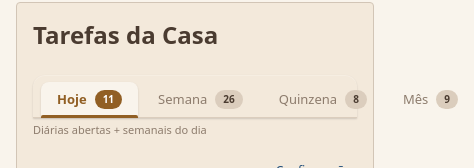
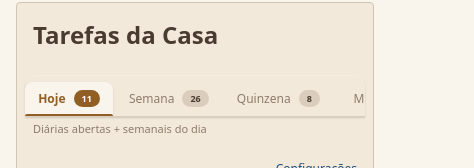
Before and after one commit to Mr-Kuro/casa-ciclica, a React (Vite) app: page / in a window 390 px wide. Shown: the part 457-625 px from the top of the page, 474 px wide, since content can reach past the window. Built offline with nearby package versions, Linux system fonts and the light colour scheme; no server answers.

Commit message:
feat: enhance tab component with auto-scroll functionality and responsive design

```diff
--- a/src/styles/index.css
+++ b/src/styles/index.css
@@ -453,6 +453,23 @@ body {
     border-radius: 0.75rem 0.75rem 0 0;
     box-shadow: inset 0 1px 0 0 rgba(255, 255, 255, 0.2),
       0 1px 2px rgba(0, 0, 0, 0.15);
+    /* Responsive behavior */
+    flex-wrap: nowrap; /* default: single row */
+    overflow-x: auto; /* allow horizontal scroll on small screens */
+    overflow-y: hidden; /* hide any accidental vertical scrollbar */
+    -webkit-overflow-scrolling: touch;
+    scroll-snap-type: x proximity;
+    scroll-behavior: smooth; /* smooth scroll for auto-focus */
+  }
+  .tabs::-webkit-scrollbar {
+    height: 6px;
+  }
+  .tabs::-webkit-scrollbar-track {
+    background: transparent;
+  }
+  .tabs::-webkit-scrollbar-thumb {
+    background: var(--cc-border);
+    border-radius: 9999px;
   }
   .tab {
     position: relative;
@@ -468,6 +485,8 @@ body {
     cursor: pointer;
     border-radius: 0.5rem 0.5rem 0 0;
     transition: background-color 0.2s, color 0.2s;
+    scroll-snap-align: start;
+    flex: 0 0 auto; /* base: size to content for horizontal scroll */
   }
   .tab:hover:not([aria-selected="true"]) {
     color: var(--cc-text);
@@ -505,6 +524,46 @@ body {
   .tab[aria-selected="true"] .tab-badge {
     background: var(--cc-primary);
     color: #fff;
+  }
+  /* Mobile (<640px): tighter horizontal scroll, hide scrollbar, ensure touch targets */
+  @media (max-width: 639px) {
+    .tabs {
+      margin: 0 -0.5rem; /* stretch to screen edges */
+      padding-left: 0.75rem;
+      padding-right: 0.75rem;
+      scrollbar-width: thin; /* Firefox: show but slim */
+    }
+    .tab {
+      min-width: 88px; /* minimum touch width */
+      font-size: 0.75rem;
+      padding: 0.5rem 0.75rem;
+    }
+    .tab-badge {
+      font-size: 0.5625rem; /* slightly smaller */
+    }
+  }
+  /* Tablet (640px–1023px): allow wrapping into two lines if needed */
+  @media (min-width: 640px) and (max-width: 1023px) {
+    .tabs {
+      flex-wrap: wrap;
+      overflow: visible; /* no scroll */
+      justify-content: flex-start;
+      row-gap: 0.35rem;
+    }
+    .tab {
+      flex: 1 1 calc(25% - 0.25rem); /* approximate equal distribution */
+      min-width: 120px;
+    }
+  }
+  /* Desktop (>=1024px): single line, centered optional */
+  @media (min-width: 1024px) {
+    .tabs {
+      flex-wrap: nowrap;
+      overflow: visible;
+    }
+    .tab {
+      flex: 0 0 auto;
+    }
   }
   /* Skeleton loading component */
   .skeleton {
--- a/src/views/components/Filters.tsx
+++ b/src/views/components/Filters.tsx
@@ -1,4 +1,4 @@
-import React from "react";
+import React, { useEffect, useRef } from "react";
 import { LABELS } from "../../constants/strings";
 
 interface Props {
@@ -23,9 +23,33 @@ export const Filters: React.FC<Props> = ({ value, onChange, counts }) => {
     { v: "MES", label: "Mês", hint: "Mensais pendentes" },
   ];
 
+  // Refs para auto-scroll
+  const containerRef = useRef<HTMLDivElement | null>(null);
+  const tabRefs = useRef<Record<string, HTMLButtonElement | null>>({});
+
+  useEffect(() => {
+    const container = containerRef.current;
+    const btn = tabRefs.current[value];
+    if (!container || !btn) return;
+
+    // Se não há overflow horizontal, não fazer scroll
+    if (container.scrollWidth <= container.clientWidth) return;
+
+    const left = btn.offsetLeft;
+    const right = left + btn.offsetWidth;
+    const visibleStart = container.scrollLeft;
+    const visibleEnd = visibleStart + container.clientWidth;
+
+    // Apenas scroll se o botão não estiver totalmente visível
+    if (left < visibleStart || right > visibleEnd) {
+      const target = left - (container.clientWidth - btn.offsetWidth) / 2;
+      container.scrollTo({ left: target, behavior: "smooth" });
+    }
+  }, [value]);
+
   return (
     <div className="mb-4" role="tablist" aria-label="Filtros de tarefas">
-      <div className="tabs">
+      <div className="tabs" ref={containerRef}>
         {opts.map((o) => {
           const active = value === o.v;
           return (
@@ -36,6 +60,7 @@ export const Filters: React.FC<Props> = ({ value, onChange, counts }) => {
               aria-controls={`panel-${o.v}`}
               id={`tab-${o.v}`}
               onClick={() => onChange(o.v)}
+              ref={(el) => (tabRefs.current[o.v] = el)}
               className="tab"
             >
               <span>{o.label}</span>
```
